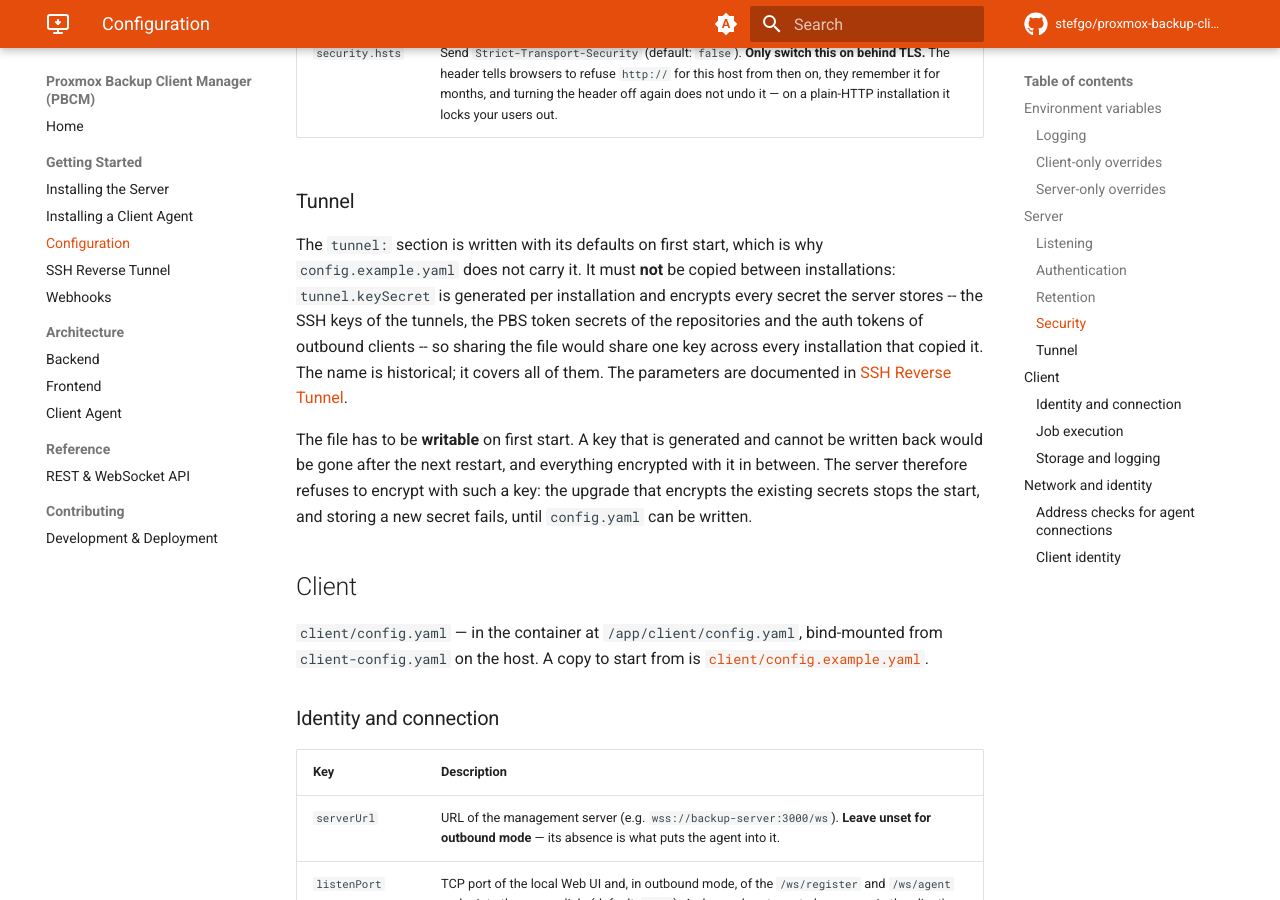
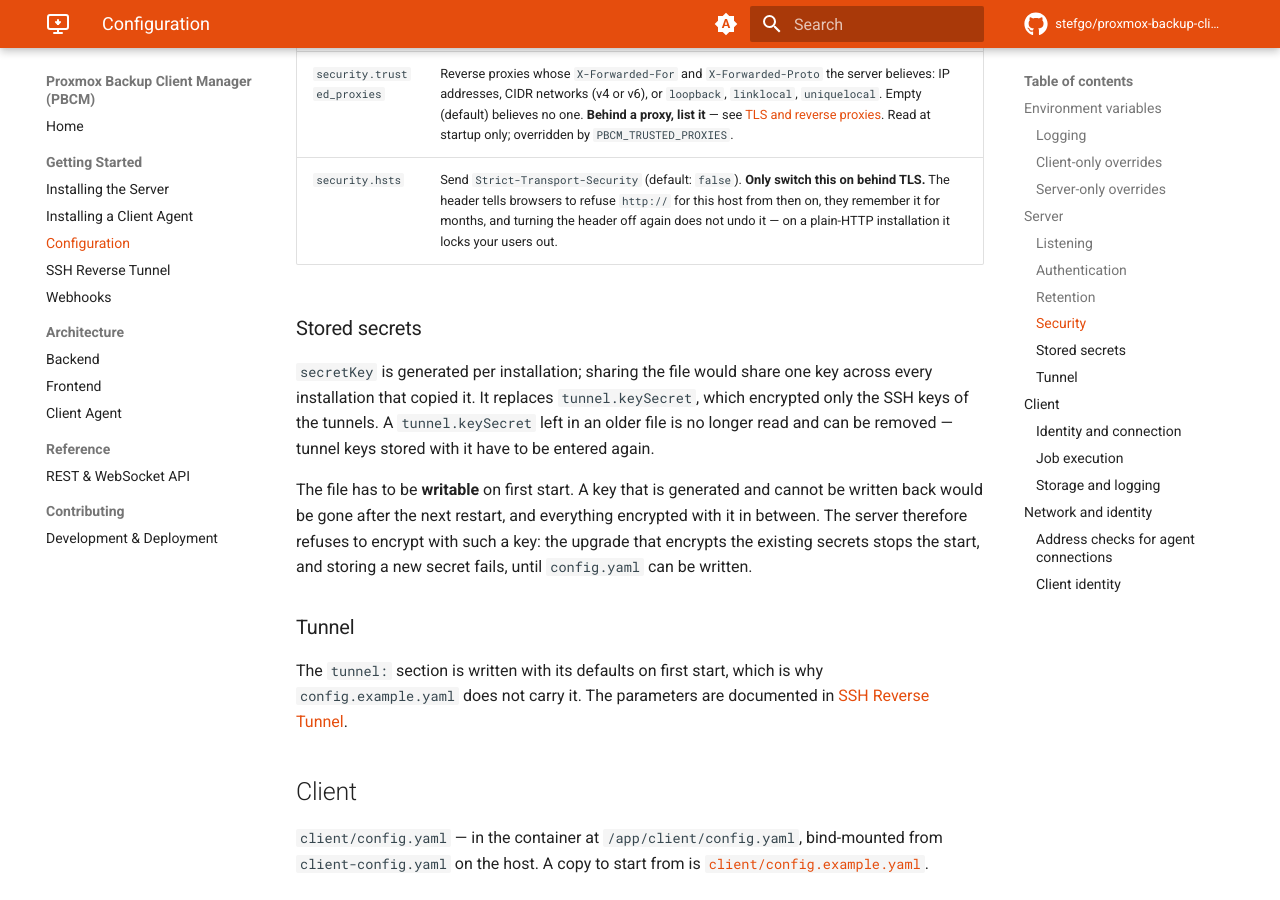
Before and after one commit to stefgo/proxmox-backup-client-manager, an MkDocs documentation site: the page built from docs/setup.md, in a window 1280 px wide and 900 px high, scrolled down 3956 px. Built offline with MkDocs 1.6.1 and Material for MkDocs 9.7.7, drawn with Linux system fonts in a browser that asks for light colours; comment, search, counter and statistics services are not loaded; some of the changed text lies outside the part shown.

Commit message:
fix(security): Replace tunnel.keySecret with secretKey
tunnel.keySecret was introduced for the SSH keys of the tunnels and now
encrypts every secret the server stores: tunnel keys, repository token
secrets and outbound clients' auth tokens. A key in the tunnel block
named for one of its three uses misled anyone reading config.yaml.

The key is now secretKey at the top level of config.yaml, generated on
first start like jwtSecret and named as in the other two projects. The
old value is not carried over: tunnel.keySecret is no longer read and
stays in the file untouched. The HKDF info changes to
pbcm-stored-secret along with it.

Repository secrets and outbound tokens are not affected: migration 18,
in the same release, encrypts them from their plaintext with the new
key.

BREAKING CHANGE: Stored SSH tunnel credentials were encrypted with
tunnel.keySecret and can no longer be decrypted. Enter the tunnel
credentials of every client that has one again after the update; until
then, backups through the tunnel fail. A tunnel.keySecret left in
config.yaml is ignored and can be removed.

Co-Authored-By: Claude Opus 5.5 <noreply@anthropic.com>

```diff
--- a/docs/api.md
+++ b/docs/api.md
@@ -1153,7 +1153,7 @@ user's other tabs clear the mark too. Stored per username, so it works for OIDC
 
 **Description:** Retrieves all configured Proxmox Backup Server repositories. Without the
 `secret`: it is written, never read back. The server stores it encrypted with
-`tunnel.keySecret` and uses it for its own PBS calls, for job saves, restores and
+`secretKey` and uses it for its own PBS calls, for job saves, restores and
 [distribution](#distribute-to-clients).
 
 #### Response
--- a/docs/setup.md
+++ b/docs/setup.md
@@ -9,7 +9,7 @@ environment variables. This page is the reference for both; the installation its
 start with a message naming the field — a configuration error is not something to discover
 on the first tunnel lease hours later. Keys the schema does not know are preserved, so
 anything you add by hand survives the next save. The file is created with defaults on
-first start; `jwtSecret` and `tunnel.keySecret` are generated before the check runs.
+first start; `jwtSecret` and `secretKey` are generated before the check runs.
 
 ## Environment variables
 
@@ -70,6 +70,7 @@ environment:
 | | `client_secret` | OIDC client secret. |
 | | `redirect_uri` | OIDC redirect URI. |
 | `jwtSecret` | (root) | Signs the session tokens. Generated automatically if absent. **Losing it invalidates every session.** |
+| `secretKey` | (root) | Encrypts every secret the server stores and has to read back: the SSH keys of the tunnels, the PBS token secrets of the repositories and the auth tokens of outbound clients. Generated automatically if absent; do **not** copy it between installations. **Losing or changing it** means entering every repository secret and tunnel key again and registering every outbound client again. See [below](#stored-secrets). |
 | `jwtExpiresIn` | (root) | How long a login stays valid, in any span `@fastify/jwt` accepts (default: `12h`). Before this had a default, a token signed without one never expired. |
 
 ### Retention
@@ -112,20 +113,23 @@ last run, not at startup.
 | `security.trusted_proxies` | Reverse proxies whose `X-Forwarded-For` and `X-Forwarded-Proto` the server believes: IP addresses, CIDR networks (v4 or v6), or `loopback`, `linklocal`, `uniquelocal`. Empty (default) believes no one. **Behind a proxy, list it** — see [TLS and reverse proxies](install-server.md#tls-and-reverse-proxies). Read at startup only; overridden by `PBCM_TRUSTED_PROXIES`. |
 | `security.hsts` | Send `Strict-Transport-Security` (default: `false`). **Only switch this on behind TLS.** The header tells browsers to refuse `http://` for this host from then on, they remember it for months, and turning the header off again does not undo it — on a plain-HTTP installation it locks your users out. |
 
-### Tunnel
+### Stored secrets
 
-The `tunnel:` section is written with its defaults on first start, which is why
-`config.example.yaml` does not carry it. It must **not** be copied between installations:
-`tunnel.keySecret` is generated per installation and encrypts every secret the server
-stores -- the SSH keys of the tunnels, the PBS token secrets of the repositories and the auth
-tokens of outbound clients -- so sharing the file would share one key across every
-installation that copied it. The name is historical; it covers all of them. The parameters
-are documented in [SSH Reverse Tunnel](tunnel.md#5-server-side-settings-optional).
+`secretKey` is generated per installation; sharing the file would share one key across every
+installation that copied it. It replaces `tunnel.keySecret`, which encrypted only the SSH keys
+of the tunnels. A `tunnel.keySecret` left in an older file is no longer read and can be
+removed — tunnel keys stored with it have to be entered again.
 
 The file has to be **writable** on first start. A key that is generated and cannot be written
 back would be gone after the next restart, and everything encrypted with it in between. The
 server therefore refuses to encrypt with such a key: the upgrade that encrypts the existing
 secrets stops the start, and storing a new secret fails, until `config.yaml` can be written.
+
+### Tunnel
+
+The `tunnel:` section is written with its defaults on first start, which is why
+`config.example.yaml` does not carry it. The parameters are documented in
+[SSH Reverse Tunnel](tunnel.md#5-server-side-settings-optional).
 
 ## Client
 
```
Also changed, not shown: docs/backend.md (+1 -1 lines), docs/install-server.md (+2 -2 lines), docs/tunnel.md (+6 -4 lines), 10 other files.
